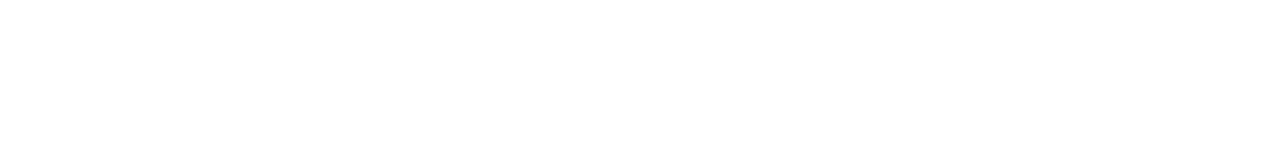
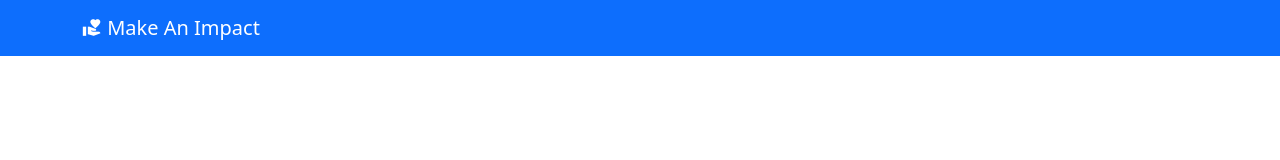
Before and after one commit to michaelgiesler8/MakeAnImpact2, a plain HTML site: page index.html in a window 1280 px wide. Drawn offline with nearby package versions, Linux system fonts and the light colour scheme.

Commit message:
added navbar with 'Make an Impact' logo text that redirects to bcw

```diff
--- a/index.html
+++ b/index.html
@@ -12,7 +12,15 @@
 </head>
 
 <body>
+  <nav class="navbar navbar-expanded-lg navbar-dark bg-primary">
+    <div class="container">
+      <a class="navbar-brand" href="https://boisecodeworks.com/">
+        <i class="mdi mdi-hand-heart"></i>
+        Make An Impact
+      </a>
 
+    </div>
+  </nav>
 </body>
 
 </html>
--- a/style.css
+++ b/style.css
@@ -0,0 +1,7 @@
+:root {
+  --impact-blue: #2c3e50
+}
+
+.nav-link:hover {
+  color: var(--impact-orange) !important;
+}
```
